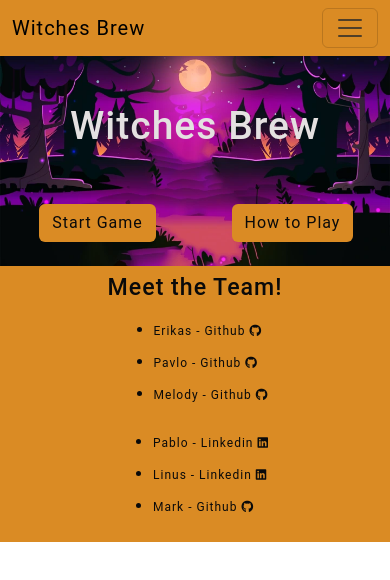
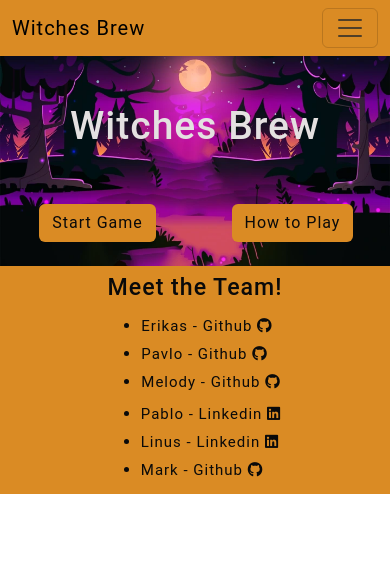
Before and after one commit to Erikas-Ramanauskas/Project-Cauldron, a plain HTML site: page index.html in a window 390 px wide. Drawn offline with nearby package versions, Linux system fonts and the light colour scheme.

Commit message:
Adjust footer responsiveness

```diff
--- a/assets/css/style.css
+++ b/assets/css/style.css
@@ -51,7 +51,7 @@ body {
 }
 
 .footer-links {
-    font-size: 12px;
+    font-size: 15px;
     text-decoration: none;
     color: inherit;
 }
--- a/index.html
+++ b/index.html
@@ -46,35 +46,35 @@
         <div class="container">
             <div class="row">
                 <div class="col-12 col-sm-6 d-flex justify-content-center">
-                    <ul>
-                        <li class="my-2"><a class="footer-links" href="https://github.com/Erikas-Ramanauskas"
+                    <ul class="my-0">
+                        <li class="my-1"><a class="footer-links" href="https://github.com/Erikas-Ramanauskas"
                                 target="_blank" rel="noopener"
                                 aria-label="Visit Erikas on Github (opens in a new tab)">Erikas
                                 - Github <i class="fa-brands fa-github"></i></a>
                         </li>
-                        <li><a class="footer-links" href="https://github.com/FlashDrag" target="_blank" rel="noopener"
+                        <li class="my-1"><a class="footer-links" href="https://github.com/FlashDrag" target="_blank" rel="noopener"
                                 aria-label="Visit Pavlo on Github (opens in a new tab)">Pavlo - Github <i
                                     class="fa-brands fa-github"></i></a>
                         </li>
-                        <li class="my-2"><a class="footer-links" href="https://github.com/Melody-Lisa" target="_blank"
+                        <li class="my-1"><a class="footer-links" href="https://github.com/Melody-Lisa" target="_blank"
                             rel="noopener" aria-label="Visit Melody on Github (opens in a new tab)">Melody
                             - Github <i class="fa-brands fa-github"></i></a>
                     </li>
                     </ul>
                 </div>
                 <div class="col-12 col-sm-6 d-flex justify-content-center">
-                    <ul>
-                        <li><a class="footer-links" href="https://www.linkedin.com/in/pablo-embarach-boeira/"
+                    <ul class="my-0">
+                        <li class="my-1"><a class="footer-links" href="https://www.linkedin.com/in/pablo-embarach-boeira/"
                             target="_blank" rel="noopener"
                             aria-label="Visit Pablo on linkedin (opens in a new tab)">Pablo -
                             Linkedin <i class="fa-brands fa-linkedin"></i></a>
                     </li>
-                        <li class="my-2"><a class="footer-links"
+                        <li class="my-1"><a class="footer-links"
                                 href="https://www.linkedin.com/in/linus-elvius-52b098266/" target="_blank"
                                 rel="noopener" aria-label="Visit Linus on linkedin (opens in a new tab)">Linus
                                 - Linkedin <i class="fa-brands fa-linkedin"></i></a>
                         </li>
-                        <li><a class="footer-links" href="https://github.com/fenton1000" target="_blank" rel="noopener"
+                        <li class="my-1"><a class="footer-links" href="https://github.com/fenton1000" target="_blank" rel="noopener"
                                 aria-label="Visit Mark on Github (opens in a new tab)">Mark - Github <i
                                     class="fa-brands fa-github"></i></a>
                         </li>
```
